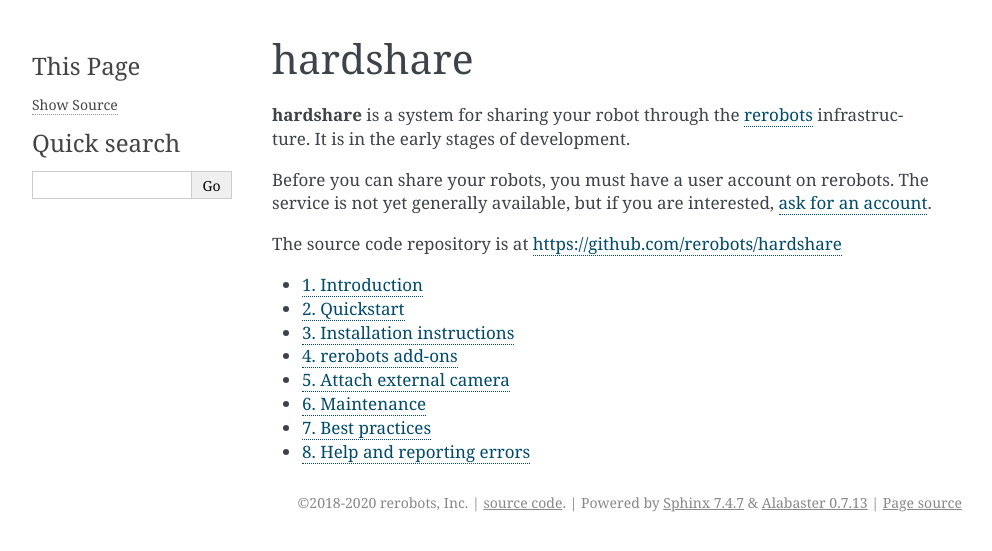
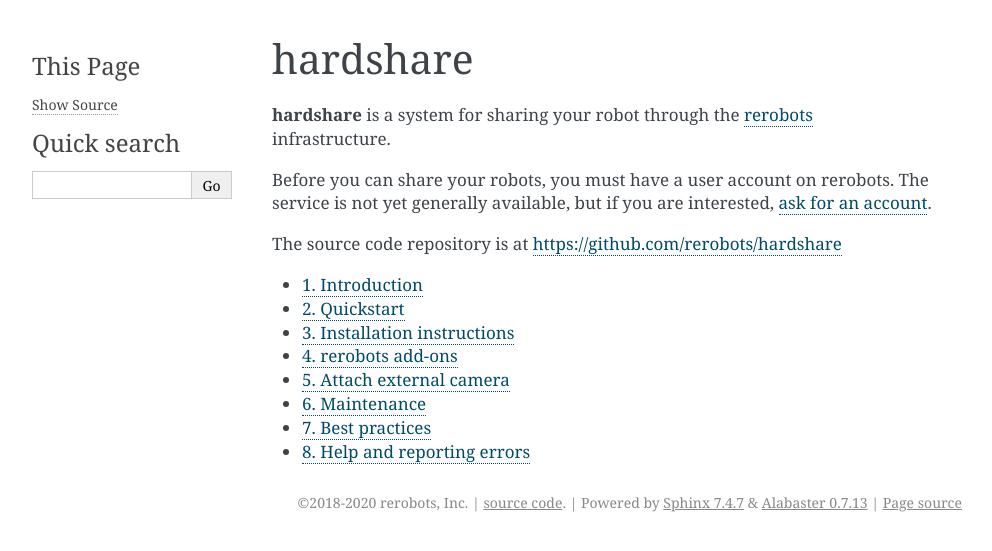
Before and after one commit to rerobots/hardshare, a Sphinx documentation site: the page built from doc/index.rst, in a window 1280 px wide. Shown: the top 551 px of the page, without its empty margins (148-1140 px from the left). Built offline with Sphinx 7.4.7, drawn with Linux system fonts in a browser that asks for light colours; the version number could not be read and is left out.

Commit message:
DOC: rm "early stages" warning on index of manual
[ci skip]

```diff
--- a/doc/index.rst
+++ b/doc/index.rst
@@ -2,7 +2,7 @@ hardshare
 =========
 
 **hardshare** is a system for sharing your robot through the rerobots_
-infrastructure. It is in the early stages of development.
+infrastructure.
 
 Before you can share your robots, you must have a user account on rerobots.
 The service is not yet generally available, but if you are interested, `ask for
```
Also changed, not shown: 1 other file.
